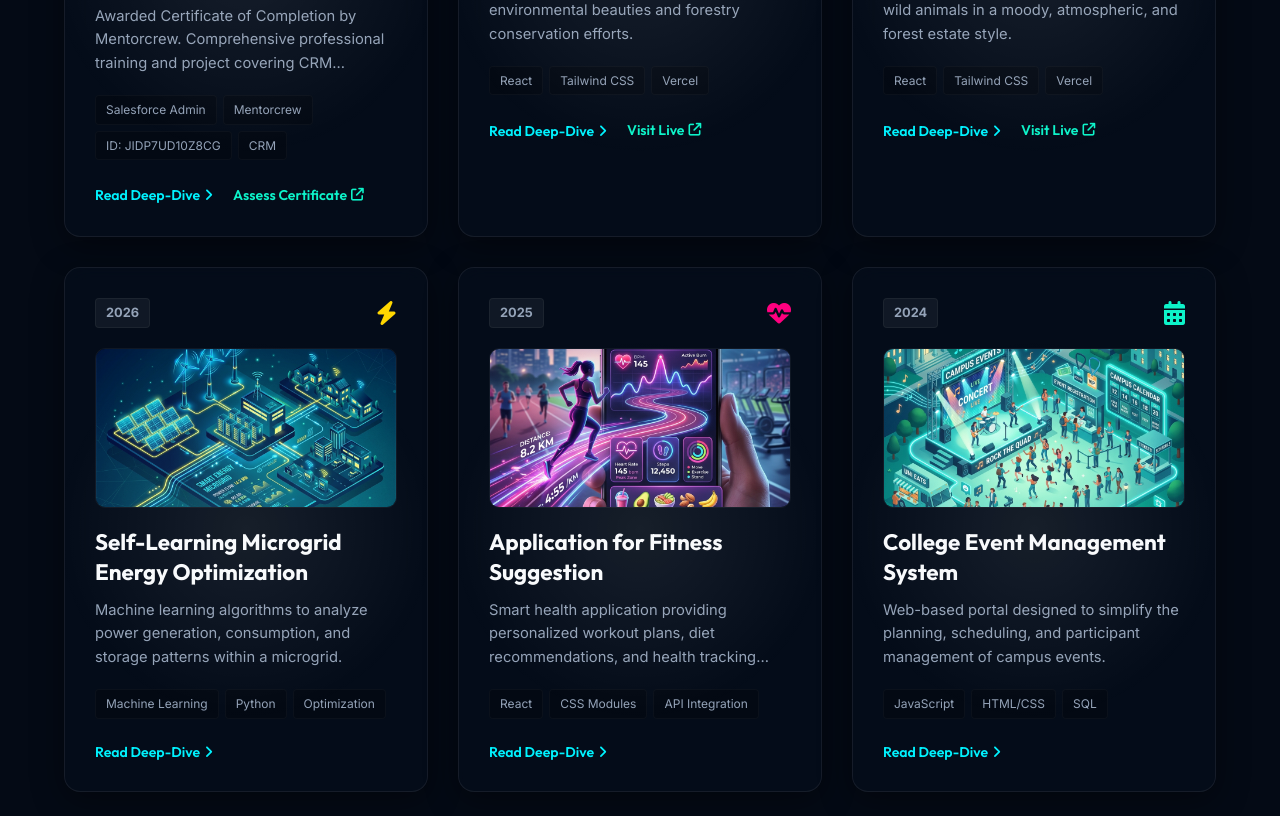
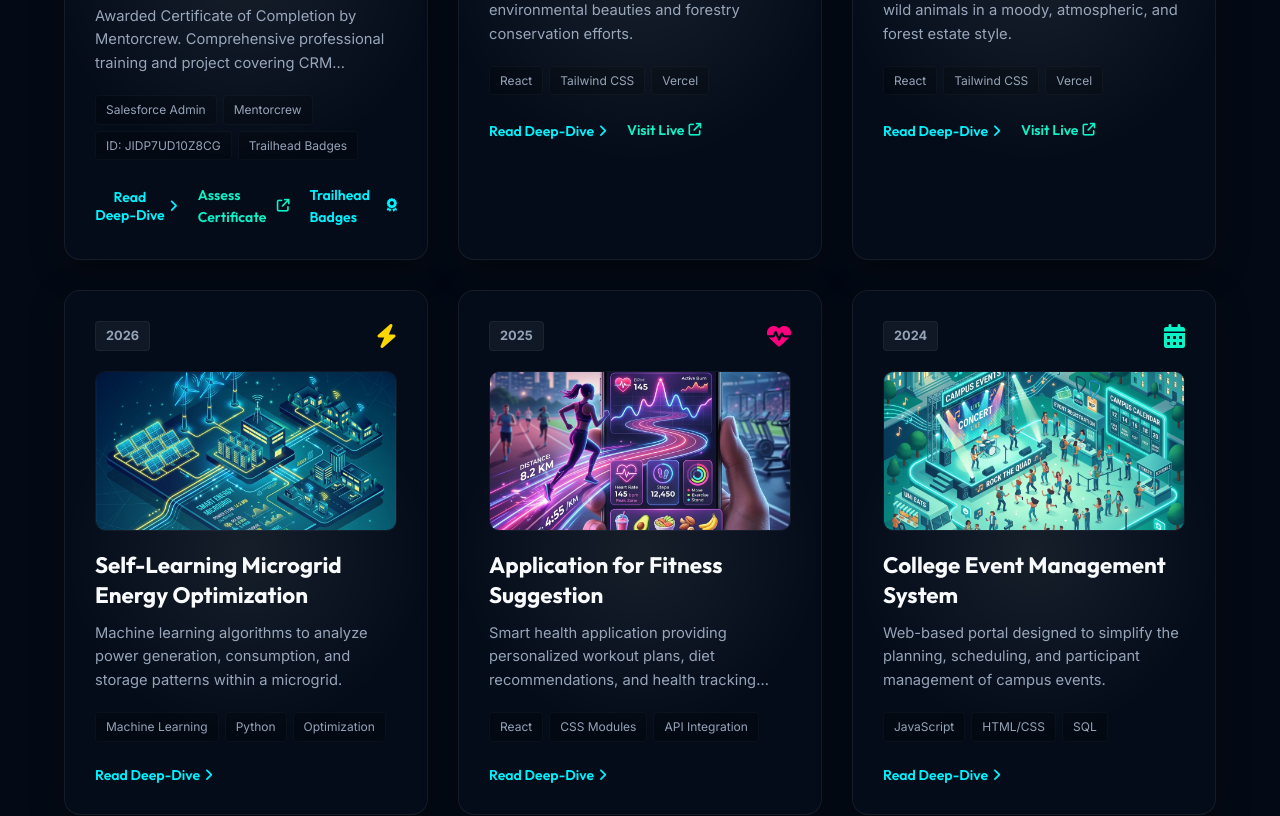
Before and after one commit to Pavithpovi/Pavith-Portfolio, a React (Vite) app: page / in a window 1280 px wide. Shown: the part 2780-3596 px from the top of the page. Built offline with nearby package versions, Linux system fonts and the light colour scheme.

Commit message:
Add Salesforce Trailhead Trailblazer profile and badges link across Projects, Modal, and Publications

```diff
--- a/src/components/Modal.jsx
+++ b/src/components/Modal.jsx
@@ -8,9 +8,11 @@ const projectDetails = {
         desc: "Awarded Certificate of Completion by Mentorcrew for successfully completing the comprehensive professional training and project program in SALESFORCE ADMINISTRATOR (ADMIN). Conducted from July 31, 2026 to August 16, 2026 (Issued Sep 01, 2026). Demonstrates end-to-end expertise in CRM architecture, security configuration, user management, custom object creation, and automated business workflows.",
         certUrl: "https://lnd.mentorcrew.co/credential-validation?credentialId=JIDP7UD10Z8CG",
         credentialId: "JIDP7UD10Z8CG",
+        trailheadUrl: "https://www.salesforce.com/trailblazer/w2m9e3m5r5u4rfjz3q",
         highlights: [
             "Completed comprehensive professional training in Salesforce Administrator (Admin) program by Mentorcrew.",
             "Credential ID: JIDP7UD10Z8CG verifiable online via Mentorcrew Credential Validation portal.",
+            "Active Trailhead Trailblazer profile with hands-on badges across Salesforce administration, security, and data architecture.",
             "Constructed relational data schemas, custom objects, validation rules, and page layouts tailored to CRM business logic.",
             "Configured Organization-Wide Defaults (OWD), Role Hierarchies, Sharing Rules, Profiles, and Permission Sets for multi-tiered user access control.",
             "Automated core business workflows including lead-to-opportunity pipelines and case escalations using Salesforce Flow.",
@@ -127,17 +129,30 @@ export default function Modal({ isOpen, projectKey, onClose }) {
                             ))}
                         </ul>
                     </div>
+                    {(data.certUrl || data.trailheadUrl) && (
+                        <div style={{ marginTop: '24px', paddingTop: '16px', borderTop: '1px solid rgba(255, 255, 255, 0.08)', display: 'flex', gap: '12px', flexWrap: 'wrap' }}>
                             {data.certUrl && (
-                        <div style={{ marginTop: '24px', paddingTop: '16px', borderTop: '1px solid rgba(255, 255, 255, 0.08)' }}>
                                 <a
                                     href={data.certUrl}
                                     target="_blank"
                                     rel="noopener noreferrer"
                                     className="btn btn-primary"
-                                style={{ display: 'inline-flex', alignItems: 'center', gap: '8px', padding: '10px 20px', borderRadius: '8px', textDecoration: 'none' }}
+                                    style={{ display: 'inline-flex', alignItems: 'center', gap: '8px', padding: '10px 18px', borderRadius: '8px', textDecoration: 'none' }}
                                 >
-                                <i className="fa-solid fa-certificate"></i> Assess & Verify Certificate (ID: {data.credentialId || 'Validation'}) <i className="fa-solid fa-arrow-up-right-from-square" style={{ fontSize: '0.8rem' }}></i>
+                                    <i className="fa-solid fa-certificate"></i> Assess Certificate (ID: {data.credentialId || 'Validation'}) <i className="fa-solid fa-arrow-up-right-from-square" style={{ fontSize: '0.8rem' }}></i>
                                 </a>
+                            )}
+                            {data.trailheadUrl && (
+                                <a
+                                    href={data.trailheadUrl}
+                                    target="_blank"
+                                    rel="noopener noreferrer"
+                                    className="btn btn-secondary"
+                                    style={{ display: 'inline-flex', alignItems: 'center', gap: '8px', padding: '10px 18px', borderRadius: '8px', textDecoration: 'none', background: 'rgba(0, 161, 224, 0.15)', borderColor: 'var(--neon-blue)', color: '#fff' }}
+                                >
+                                    <i className="fa-brands fa-salesforce"></i> View Trailhead Badges <i className="fa-solid fa-award" style={{ fontSize: '0.85rem' }}></i>
+                                </a>
+                            )}
                         </div>
                     )}
                 </div>
--- a/src/components/Projects.jsx
+++ b/src/components/Projects.jsx
@@ -13,10 +13,11 @@ const projects = [
         icon: "fa-brands fa-salesforce project-icon-type text-neon-blue",
         title: "Salesforce Administrator (Admin) Certification Project",
         shortDesc: "Awarded Certificate of Completion by Mentorcrew. Comprehensive professional training and project covering CRM architecture, security configuration, user management, and automated workflow pipelines.",
-        tags: ["Salesforce Admin", "Mentorcrew", "ID: JIDP7UD10Z8CG", "CRM"],
+        tags: ["Salesforce Admin", "Mentorcrew", "ID: JIDP7UD10Z8CG", "Trailhead Badges"],
         img: imgSalesforce,
         liveUrl: "https://lnd.mentorcrew.co/credential-validation?credentialId=JIDP7UD10Z8CG",
-        liveText: "Assess Certificate"
+        liveText: "Assess Certificate",
+        trailheadUrl: "https://www.salesforce.com/trailblazer/w2m9e3m5r5u4rfjz3q"
     },
     {
         id: "nature_love",
@@ -150,6 +151,18 @@ export default function Projects({ onOpenModal }) {
                                             {proj.liveText || "Visit Live"} <i className="fa-solid fa-arrow-up-right-from-square" style={{ fontSize: '0.8rem' }}></i>
                                         </a>
                                     )}
+                                    {proj.trailheadUrl && (
+                                        <a
+                                            href={proj.trailheadUrl}
+                                            target="_blank"
+                                            rel="noopener noreferrer"
+                                            className="btn btn-card-link"
+                                            onClick={(e) => e.stopPropagation()}
+                                            style={{ color: 'var(--neon-blue)' }}
+                                        >
+                                            Trailhead Badges <i className="fa-solid fa-award" style={{ fontSize: '0.85rem' }}></i>
+                                        </a>
+                                    )}
                                 </div>
                             </div>
                         </div>
--- a/src/components/Publications.jsx
+++ b/src/components/Publications.jsx
@@ -4,7 +4,8 @@ export default function Publications() {
             icon: "fa-brands fa-salesforce text-neon-blue",
             title: "Salesforce Administrator (Admin) - Mentorcrew",
             desc: "Completed comprehensive professional training program in Salesforce Administration, CRM architecture, user security, and automation. Credential ID: JIDP7UD10Z8CG (Issued Sep 01, 2026).",
-            verifyUrl: "https://lnd.mentorcrew.co/credential-validation?credentialId=JIDP7UD10Z8CG"
+            verifyUrl: "https://lnd.mentorcrew.co/credential-validation?credentialId=JIDP7UD10Z8CG",
+            trailheadUrl: "https://www.salesforce.com/trailblazer/w2m9e3m5r5u4rfjz3q"
         },
         {
             icon: "fa-solid fa-certificate text-neon-teal",
@@ -103,6 +104,17 @@ export default function Publications() {
                                                     [Assess / Verify <i className="fa-solid fa-arrow-up-right-from-square" style={{ fontSize: '0.7rem' }}></i>]
                                                 </a>
                                             )}
+                                            {cert.trailheadUrl && (
+                                                <a
+                                                    href={cert.trailheadUrl}
+                                                    target="_blank"
+                                                    rel="noopener noreferrer"
+                                                    className="cert-trailhead-link"
+                                                    style={{ marginLeft: '8px', fontSize: '0.8rem', color: 'var(--neon-blue)', textDecoration: 'none' }}
+                                                >
+                                                    [Trailhead Badges <i className="fa-solid fa-award" style={{ fontSize: '0.75rem' }}></i>]
+                                                </a>
+                                            )}
                                         </h4>
                                         <p>{cert.desc}</p>
                                     </div>
```
Lines whose indentation alone changed are shown as unchanged.
